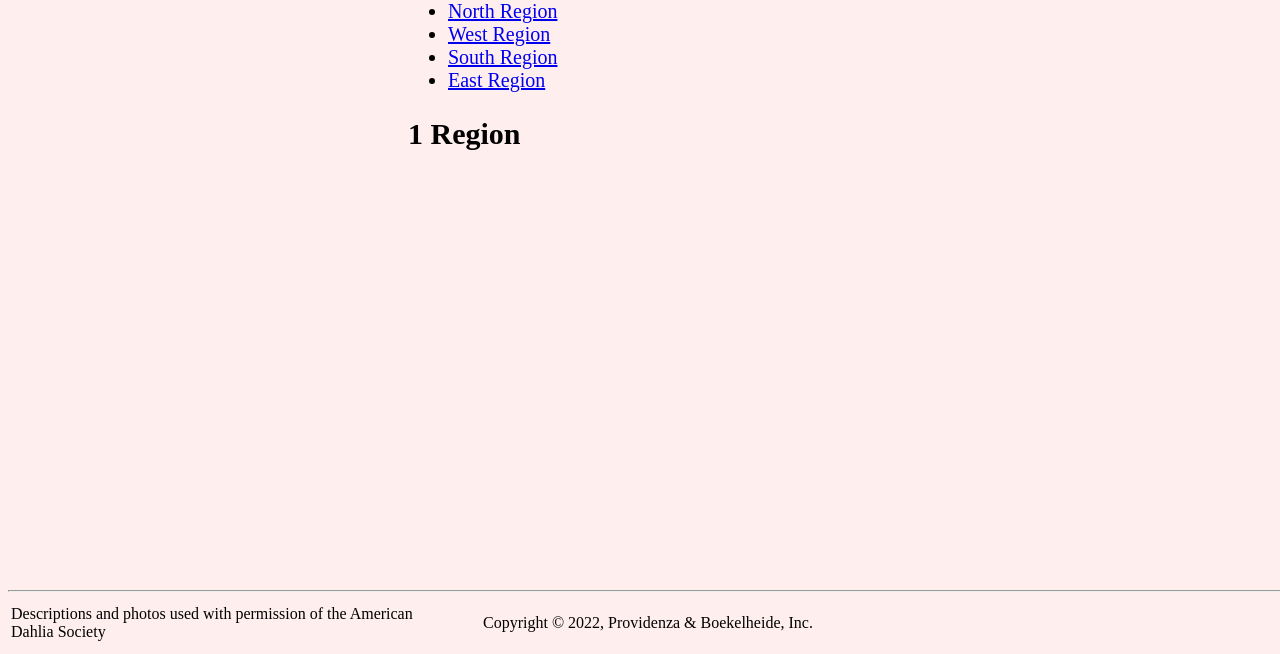
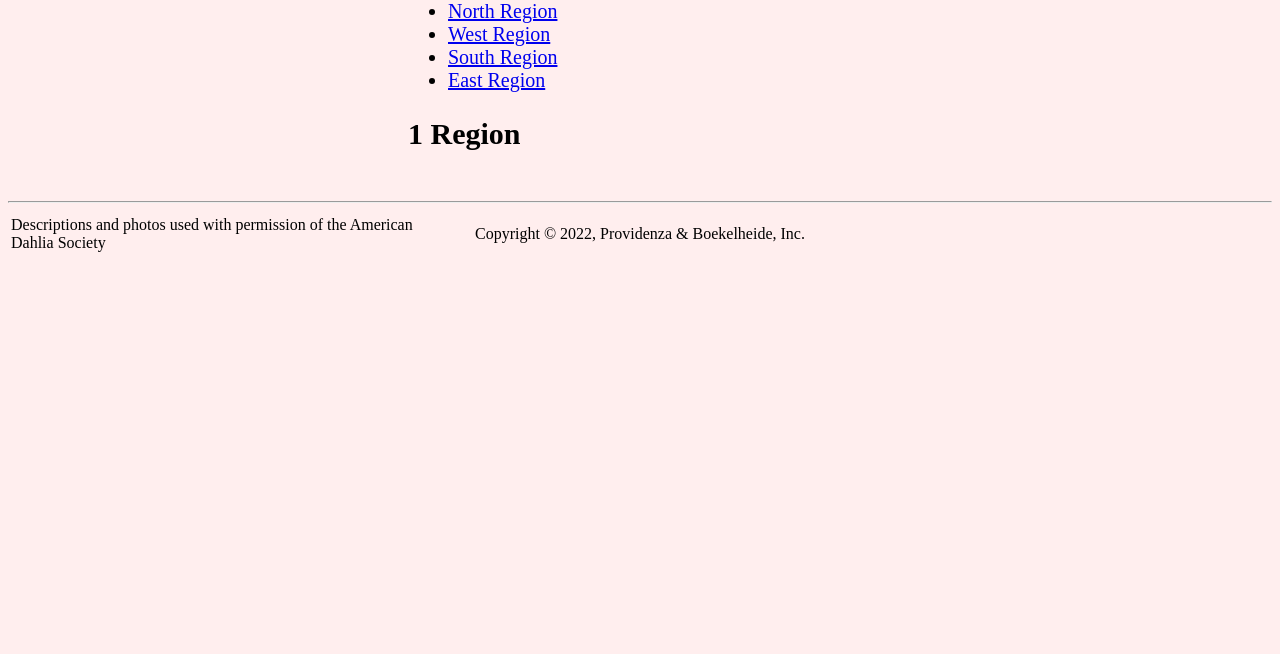
Before and after one commit to timrprobocom/dahlia, a PHP site: page /region.php?region=1 in a window 1280 px wide; the page is wider, and only the part inside the window is pictured. Shown: the part 146-800 px from the top of that part. Run offline with PHP 8.4, Linux system fonts and the light colour scheme; data comes from the database, SQL or seed files in the repository; data that the repository does not hold is empty.

Commit message:
Let the footer float.

```diff
--- a/footer.inc.php
+++ b/footer.inc.php
@@ -1,5 +1,5 @@
 </div>
-<div style="width:100%; position: fixed; bottom: 10px">
+<div style="width:100%; margin-top: 50px">
 <hr>
 <table width=100%><tr>
 <td width=33%>
```
